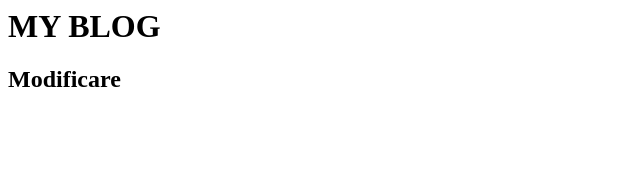
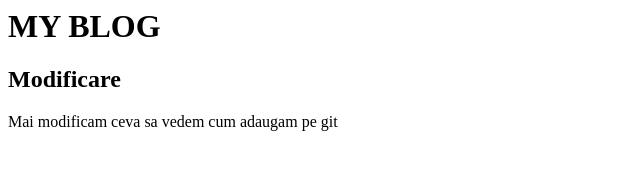
Before and after one commit to grozacata/myblog, a plain HTML site: page index.html in a window 1280 px wide. Shown: the whole page, without its empty margins (0-640 px from the left). Drawn offline with Linux system fonts and the light colour scheme.

Commit message:
New paragraph in index

```diff
--- a/index.html
+++ b/index.html
@@ -1,2 +1,3 @@
 <h1> MY BLOG </h1>
 <h2> Modificare </h2>
+<p>Mai modificam ceva sa vedem cum adaugam pe git </p>
```
